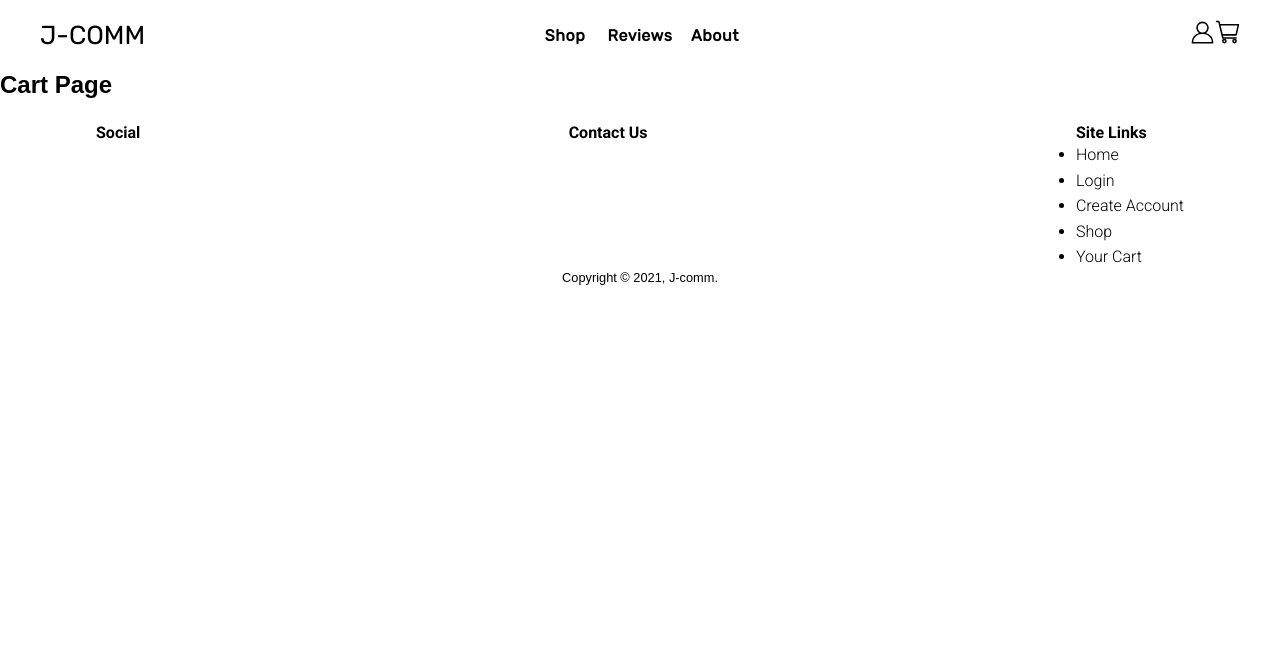
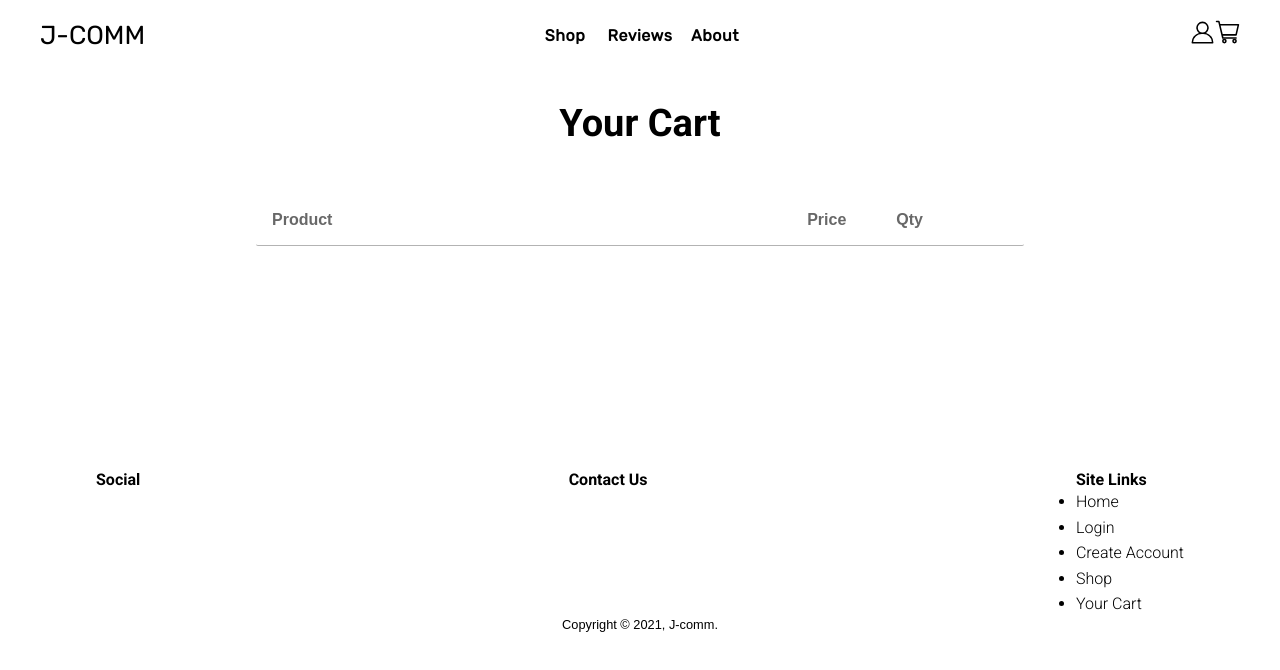
Before and after one commit to jpatrick7926/J-Comm, a React (Create React App) app in the folder client/: page /cart in a window 1280 px wide. Shown: the top 670 px of the page. Built offline with nearby package versions, Linux system fonts and the light colour scheme.

Commit message:
adding styling to cart page

```diff
--- a/client/src/components/CartItem/CartItem.css
+++ b/client/src/components/CartItem/CartItem.css
@@ -1,26 +1,45 @@
+a {
+  text-decoration: none;
+  color: inherit;
+}
+
 .cartitem {
-  width: 100%;
+  width: 60%;
   padding: 1rem;
   margin-bottom: 8px;
-  display: grid;
-  grid-template-columns: auto auto auto auto;
-  gap: 8px;
+  display: flex;
   background: #fff;
   border-radius: 2px;
-  place-items: center;
+  margin: auto;
+  align-items: center;
 }
 
 .cartitem__left {
-  width: 100%;
+  width: 70%;
   display: flex;
-  justify-content: space-between;
   -ms-align-items: center;
   align-items: center;
 }
 
-.cartitem__name {
+.cart-img-container {
+  max-width: 40%;
+}
+
+.cart-img-container img{
+  width: 100%;
+}
+
+.left__buttons {
+  margin-left: 20px;
+  margin-right: 20px;
+}
+
+.cartitem__name p {
   text-decoration: none;
   color: #cca869;
+  transition: all 0.3s ease-out;
+  border-bottom: solid 1px #fff;
+  margin-bottom: 20px;
 }
 
 .cartitem__name > p:hover {
@@ -28,7 +47,11 @@
 }
 
 .cartitem__select {
-  padding: 10px 17px;
+  margin-left: 30px;
+}
+
+.cartitem__select select {
+  padding: 10px 30px 10px 10px;
 }
 
 .cartitem__removebtn {
@@ -37,12 +60,22 @@
   border: none;
   cursor: pointer;
   transition: all 0.3s ease-out;
+  text-decoration: none;
+  border-bottom: solid 1px #fff;
 }
 
-.cartitem__removebtn:hover,
-.cartitem__removebtn:focus,
-.cartitem__removebtn:active {
+.cartitem__removebtn:hover {
   border-bottom: solid 1px #cca869;
+}
+
+.cartitem__right {
+  width: 30%;
+  display: flex;
+  align-items: center;
+}
+
+.cartitem__price {
+  margin: 0 20px;
 }
 
 @media (max-width: 700px) {
--- a/client/src/components/CartItem/CartItem.js
+++ b/client/src/components/CartItem/CartItem.js
@@ -17,29 +17,38 @@ const CartItem = (props) => {
     dispatch(removeFromCartAction(props.productId));
   }
 
-  const changeQtyHandler = () => {
-    dispatch(addToCartAction(props.productId, qty))
-  }
+  // const changeQtyHandler = () => {
+  //   dispatch(addToCartAction(props.productId, qty))
+  // }
 
   return (
     <div className="cartitem">
       <div className='cartitem__left'>
-        <img src={props.imageUrl} alt="temp stuff"/>
+        <div className="cart-img-container">
+          <img src={props.imageUrl} alt="temp stuff"/>
+        </div>
         <div className="left__buttons">
-          <Link className="cartitem__name" to={`/product/60a9c1b2b1196c48141b8ac9`}>
-            <p>Red Converse High Tops</p>
+          <Link className="cartitem__name" to={`/product/${props.productId}`}>
+            <p>{props.title}</p>
           </Link>
           <button className="cartitem__removebtn" onClick={removeItemHandler} >Remove</button>
         </div>
       </div>
-      <p className="cartitem__price">$45.00</p>
-      <select className="cartitem__select" onChange={changeQtyHandler}>
-        <option value="1">1</option>
-        <option value="2">2</option>
-        <option value="3">3</option>
-        <option value="4">4</option>
-      </select>
-      <p className="cartitem__total">$45.00</p>
+      <div className="cartitem__right">
+        <div className="cartitem__price">
+          <strong>${props.price * props.qty}</strong>
+        </div>
+        <div className="cartitem__select">
+          <select>
+            <option value={props.qty}>{props.qty}</option>
+            {
+              [...Array(props.countInStock).keys()].map(index => (
+                <option key={index + 1} value={index + 1}>{index + 1}</option>
+                ))
+            }
+          </select>
+        </div>
+      </div>
     </div>
   );
 }
--- a/client/src/components/Footer/Footer.css
+++ b/client/src/components/Footer/Footer.css
@@ -11,6 +11,7 @@ footer {
 .footer-links {
   display:flex;
   justify-content: space-between;
+  margin-top: 150px;
 }
 
 .footer-ul {
--- a/client/src/pages/CartPage/CartPage.css
+++ b/client/src/pages/CartPage/CartPage.css
@@ -0,0 +1,15 @@
+.cartPage-container * {
+  box-sizing: border-box;
+}
+
+.cart-header {
+  width: 60%;
+  padding: 1rem;
+  display: flex;
+  background: #fff;
+  border-radius: 2px;
+  margin: 50px auto;
+  align-items: center;
+  border-bottom: 1px solid #B3B3B3;
+  color: #686868;
+}
--- a/client/src/pages/CartPage/CartPage.js
+++ b/client/src/pages/CartPage/CartPage.js
@@ -3,6 +3,7 @@ import { useSelector } from 'react-redux'
 
 // Components
 import CartItem from '../../components/CartItem/CartItem';
+import SubHeader from '../../components/SubHeader/SubHeader'
 
 // actions
 
@@ -11,11 +12,26 @@ const CartPage = () => {
 
   const { cartItems } = useSelector(state => state.cart)
 
-
-
   return (
-    <div>
-      <h2>Cart Page</h2>
+    <div className = "cartPage-container">
+      <SubHeader text="Your Cart"/>
+      <div className="cart-header">
+        <div className='cartitem__left'>
+          <div className="cart-img-container">
+            <strong>Product</strong>
+          </div>
+          <div className="left__buttons">
+          </div>
+        </div>
+        <div className="cartitem__right">
+          <div className="cartitem__price">
+            <strong>Price</strong>
+          </div>
+          <div className="cartitem__select">
+            <strong>Qty</strong>
+          </div>
+        </div>
+      </div>
       {
         cartItems.map(item => (
           <CartItem
@@ -25,6 +41,7 @@ const CartPage = () => {
             imageUrl={item.imageUrl}
             price={item.price}
             countInStock={item.countInStock}
+            qty={item.qty}
             item={item}
           />
         ))
```
